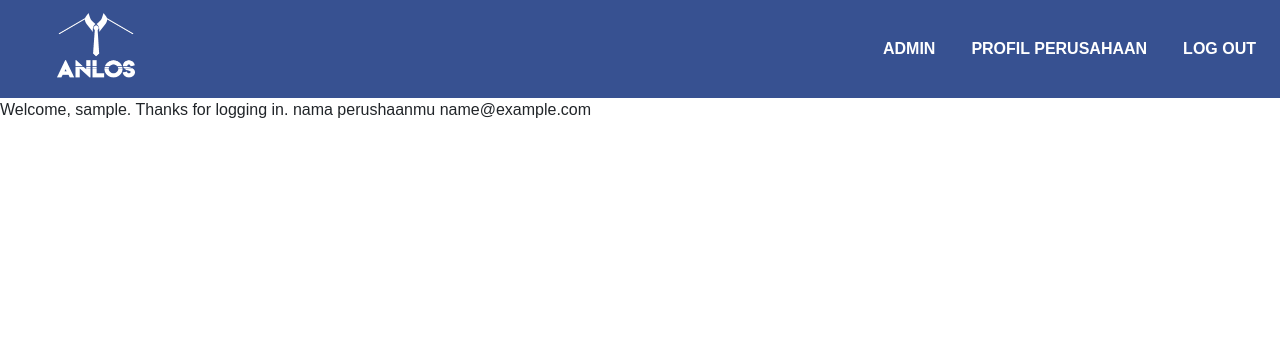
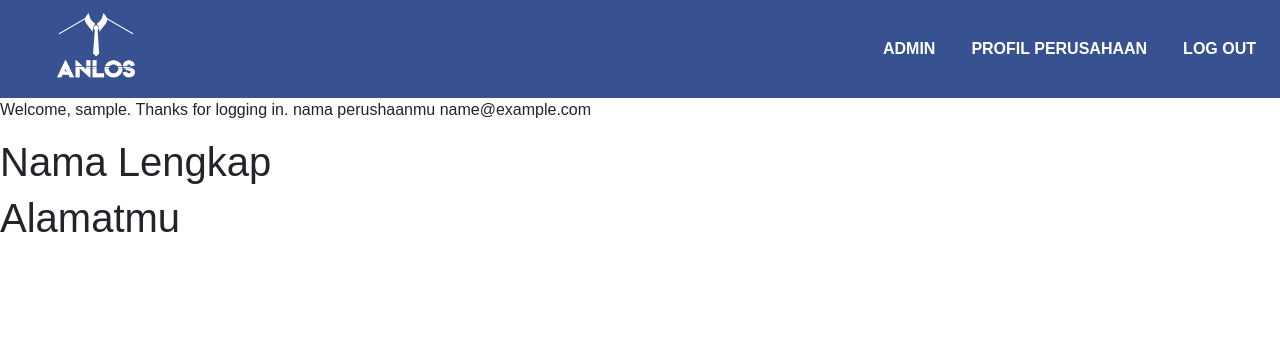
Before and after one commit to satriotol/DJANGO-ANLOS, a Django app: page /perusahaan/ in a window 1280 px wide. Shown: the top 358 px of the page. Run offline with Django 3.2, Linux system fonts and the light colour scheme; the visitor is signed in with stand-in values (Sample User, id 1); some libraries are stand-ins or nearby versions.

Commit message:
mendapatkan data user login

```diff
--- a/templates/base.html
+++ b/templates/base.html
@@ -54,6 +54,7 @@
     {% if user.is_authenticated %}
     <p>Welcome, {{ user.username }}. Thanks for logging in.
     nama perushaanmu {{ user.email }}</p>
+
     {% else %}
     <p>Welcome, new user. Please log in.</p>
     {% endif %}
--- a/templates/perusahaan/userperusahaaninfo_list.html
+++ b/templates/perusahaan/userperusahaaninfo_list.html
@@ -1,13 +1,7 @@
 {% extends 'base.html' %}
 {% block body_block %}
-<h1>{{profilperusahaan.nama_lengkap}}</h1>
-<h1>{{profilperusahaan.email}}</h1>
-{% for profilperusahaan in profilperusahaan %}
-<tbody>
-    <tr class="text-center">
-        <td>{{profilperusahaan.nama_lengkap}}</td>
-        <td>{{profilperusahaan.email}}</td>
-    </tr>
-</tbody>
-{% endfor %}
+{% if user.is_authenticated %}
+    <h1>Nama Lengkap {{user.UserPerusahaanInfo.nama_lengkap}}</h1>
+    <h1>Alamatmu {{user.UserPerusahaanInfo.alamat}}</h1>
+{% endif %}
 {% endblock body_block %}
```
